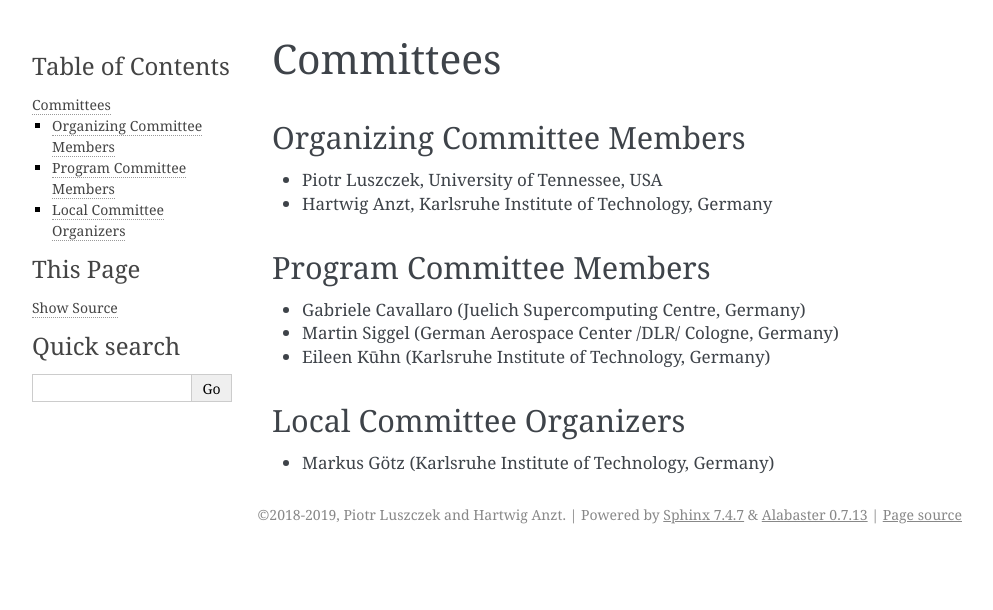
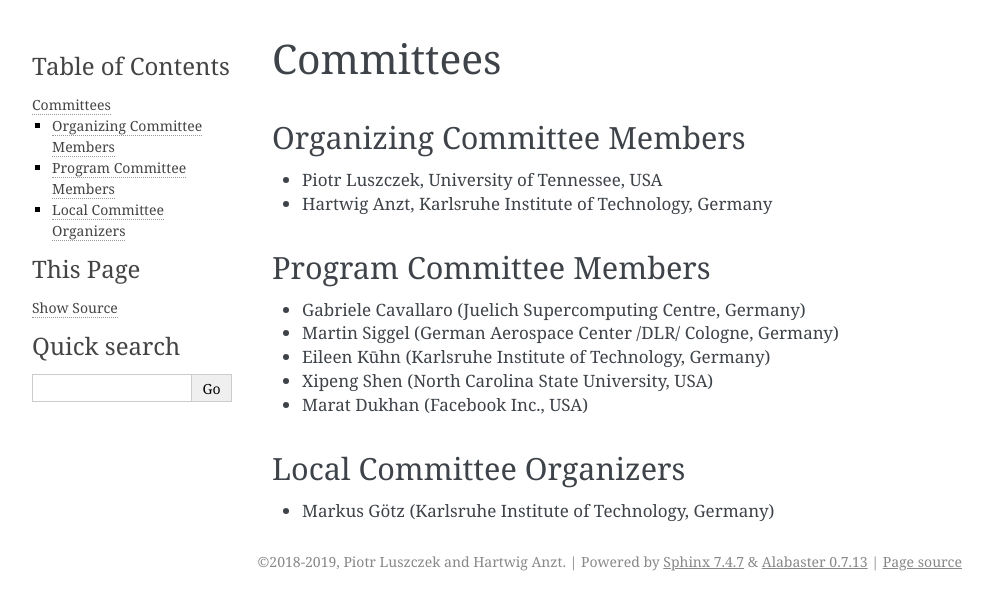
Before and after one commit to sdascconf/sdasc2019, a Sphinx documentation site: the page built from source/committee.rst, in a window 1280 px wide. Shown: the top 610 px of the page, without its empty margins (148-1141 px from the left). Built offline with Sphinx 7.4.7, drawn with Linux system fonts in a browser that asks for light colours.

Commit message:
Add two committee members

```diff
--- a/source/committee.rst
+++ b/source/committee.rst
@@ -16,6 +16,8 @@ Program Committee Members
 * Gabriele Cavallaro (Juelich Supercomputing Centre, Germany)
 * Martin Siggel (German Aerospace Center /DLR/ Cologne, Germany)
 * Eileen Kūhn (Karlsruhe Institute of Technology, Germany)
+* Xipeng Shen (North Carolina State University, USA)
+* Marat Dukhan (Facebook Inc., USA)
 
 --------------------------
 Local Committee Organizers
```
